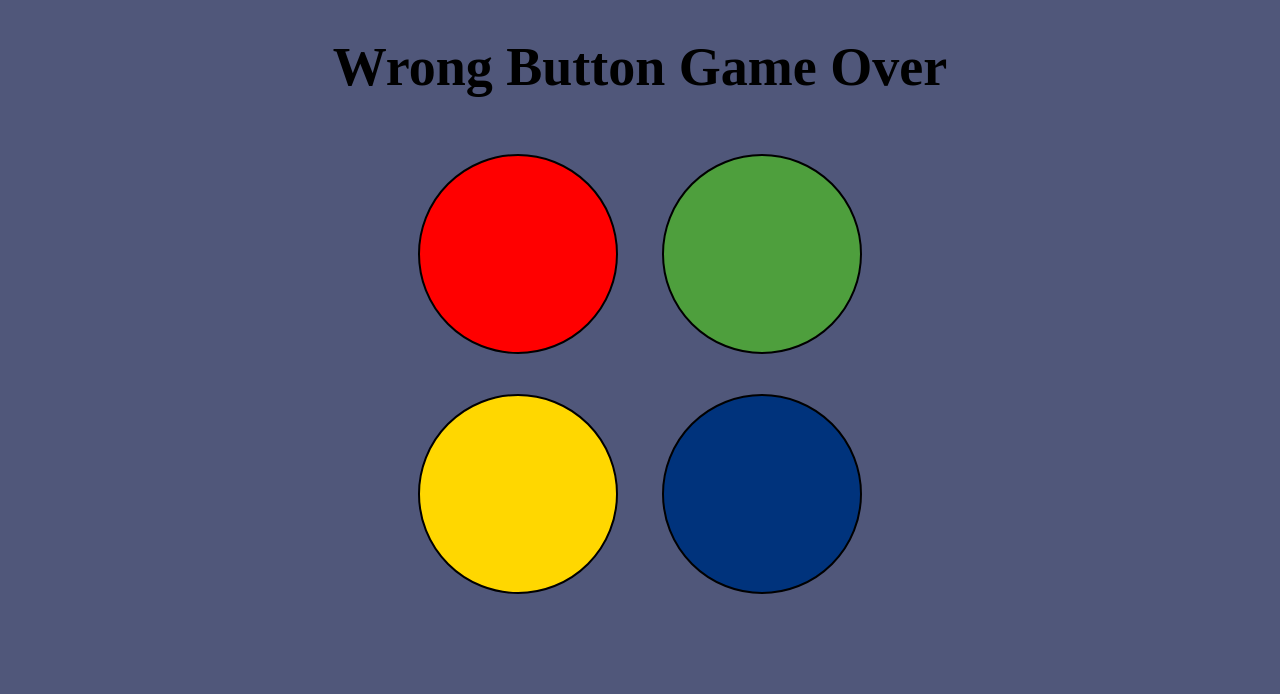
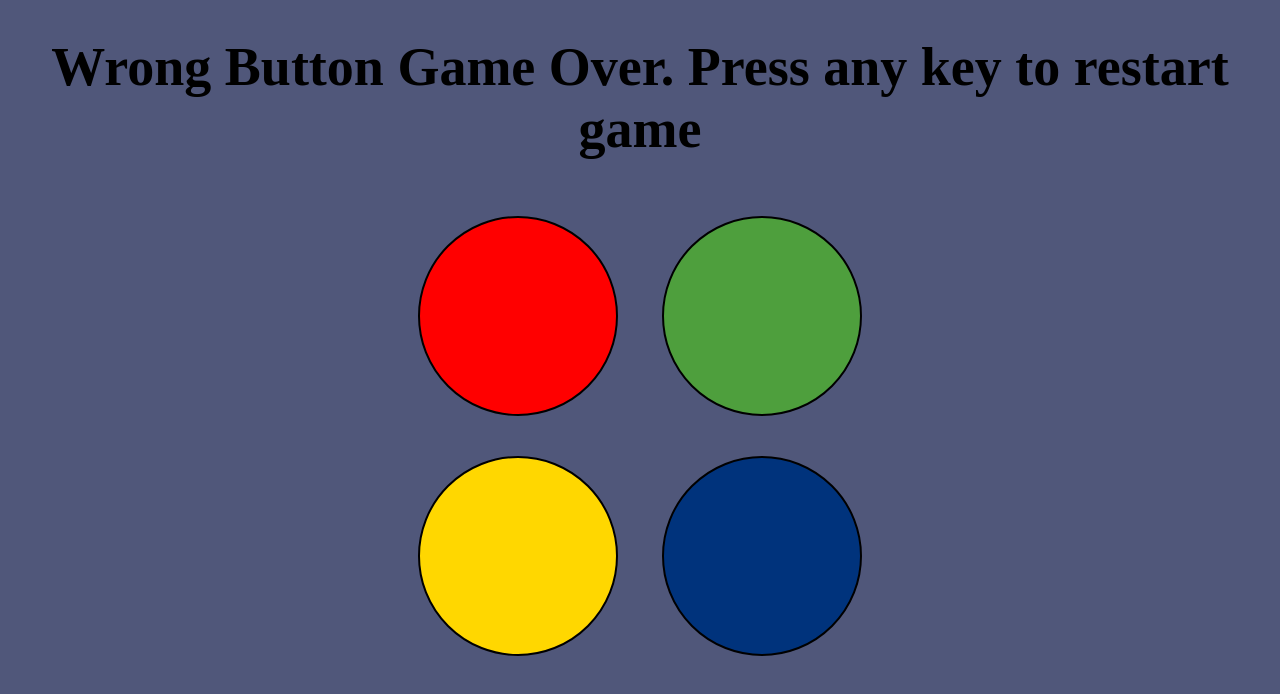
Before and after one commit to moisesg526/simon-says, a website: page index.html in a window 1280 px wide. Both pictures are taken after a click on the button 762 px from the left and 254 px from the top of the page. Drawn offline with Linux system fonts and the light colour scheme.

Commit message:
Added keydown function to be able to restart the game

```diff
--- a/game.js
+++ b/game.js
@@ -12,13 +12,21 @@ blue.addEventListener("click", playBlue);
 
 let colors = [green, red, yellow, blue];
 
+document.addEventListener("keydown", function() {
+    if(!started) {
+        document.querySelector("#instructions").innerHTML = `Level ${level}`;
+        btnCliked();
+        started = true;
+    }
+});
+
 const getRandomColors = () => {
   let randomNum = Math.floor(Math.random() * 4);
   let randomColor = colors[randomNum];
   return randomColor;
 };
 
-const order = [getRandomColors()];
+let order = [getRandomColors()];
 
 let getOrder = [...order];
 
@@ -30,28 +38,29 @@ const highlight = (btn) => {
       setTimeout(() => {
         resolve();
       }, 300);
-    }, 1000);
+    }, 500);
   });
 };
 
 let started = false;
+let level = 1;
 
-const btnCliked = (buttonClicked) => {
-  if (!started) return;
+function btnCliked(buttonClicked) {
   const exactBtn = getOrder.shift();
   if (exactBtn === buttonClicked) {
     if (getOrder.length === 0) {
-
       order.push(getRandomColors());
       getOrder = [...order];
       sequence();
+      document.querySelector("#instructions").innerHTML = `Level ${level}`;
     }
   } else {
-    document.querySelector("#instructions").innerHTML = "Wrong Button Game Over";
+    document.querySelector("#instructions").innerHTML =
+      "Wrong Button Game Over. Press any key to restart game";
     playWrong();
+    startOver();
   }
-};
-
+}
 
 const sequence = async () => {
   started = false;
@@ -59,25 +68,33 @@ const sequence = async () => {
     await highlight(btn);
   }
   started = true;
+  level++;
 };
 
 sequence();
 
+function startOver() {
+  level = 1;
+  order = [];
+  started = false;
+}
 
 
-green.addEventListener("click", e => {
+//CONSOLE LOG THE COLORS
+
+green.addEventListener("click", (e) => {
   console.log("Clicked on green");
-})
-red.addEventListener("click", e => {
+});
+red.addEventListener("click", (e) => {
   console.log("Clicked on red");
-})
+});
 
-yellow.addEventListener("click", e => {
+yellow.addEventListener("click", (e) => {
   console.log("Clicked on yellow");
-})
-blue.addEventListener("click", e => {
+});
+blue.addEventListener("click", (e) => {
   console.log("Clicked on blue");
-})
+});
 
 // SOUNDS FOR BUTTONS
 
@@ -102,17 +119,3 @@ function playWrong() {
   const audio = new Audio("/sounds/wrong.mp3");
   audio.play();
 }
-
-// document.addEventListener("keydown", function() {
-//     if(!started) {
-//         document.querySelector("#instructions").innerHTML = `Level ${level}`;
-//         sequence();
-//         started = true;
-//     }
-// });
-
-// function startOver() {
-//     level = 0;
-//     gameOrder = [];
-//     started = false;
-// };
--- a/index.html
+++ b/index.html
@@ -11,7 +11,7 @@
     <title>Simon Says</title>
   </head>
   <body>
-    <h1 id="instructions">Press any button on your keyboard to start</h1>
+    <h1 id="instructions">Simon Says Follow The Pattern</h1>
     <div class="buttons">
       <div class="row">
         <button onclick="btnCliked(event.currentTarget)" class="red btn" id="red"></button>
```
Lines whose indentation alone changed are shown as unchanged.
